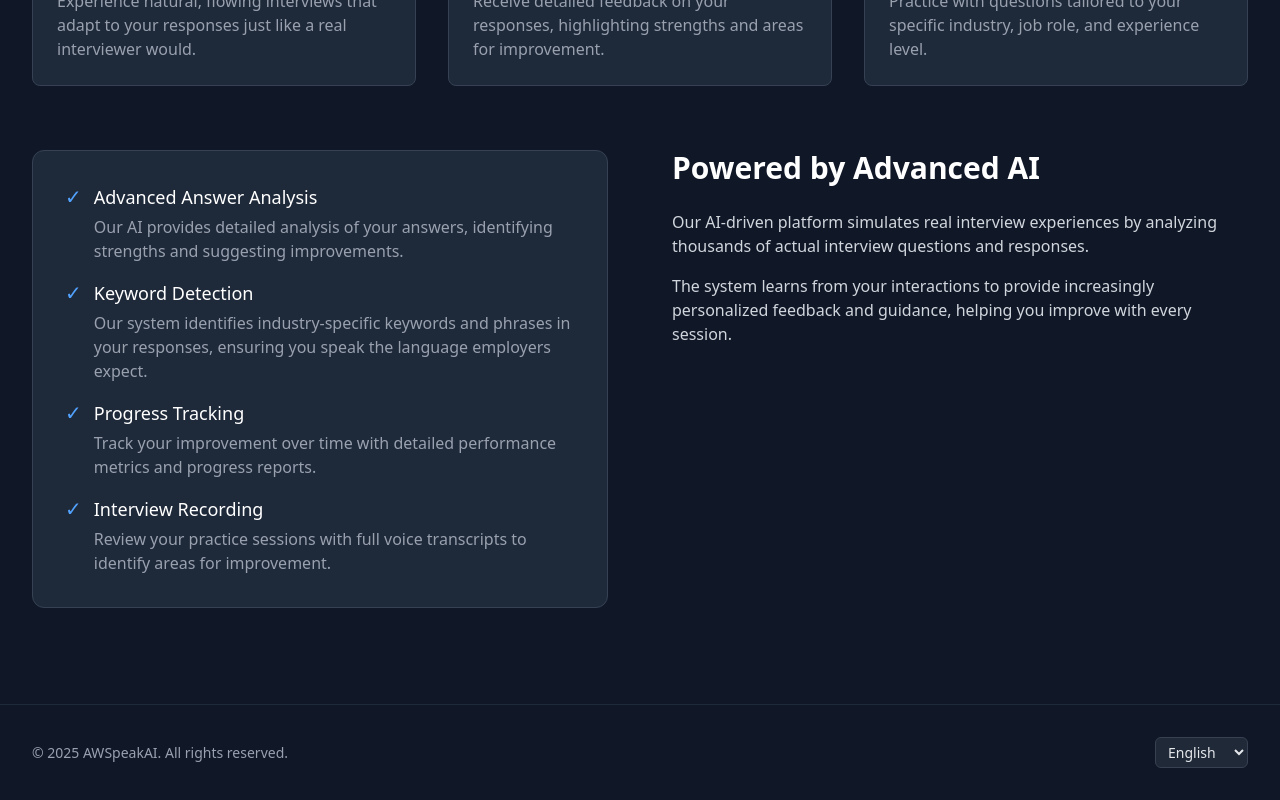
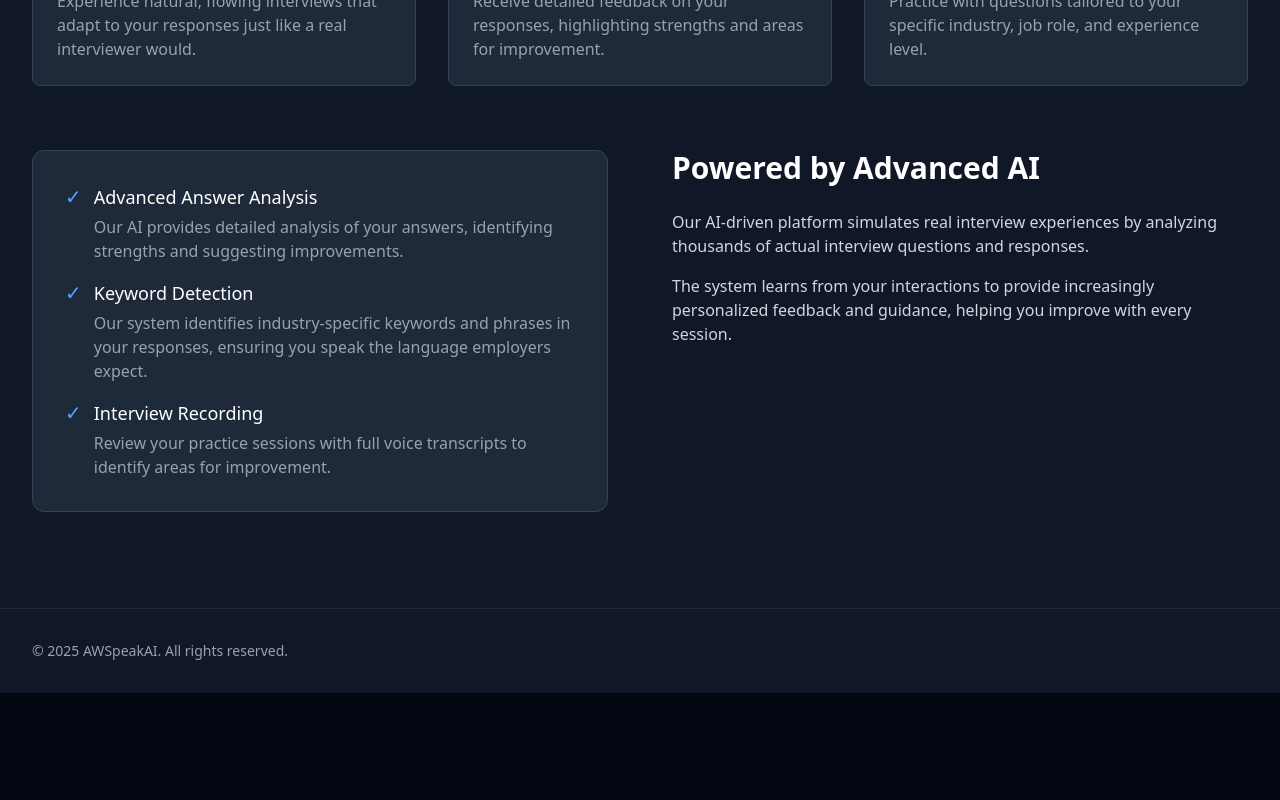
Before and after one commit to ethnvo/preptalkai, a Next.js app in the folder frontend/: page / in a window 1280 px wide. Shown: the part 1387-2187 px from the top of the page. After the commit the page ends 2080 px from the top, so only its background shows below. Built offline with nearby package versions, Linux system fonts and the light colour scheme.

Commit message:
little changes

```diff
--- a/frontend/src/app/page.tsx
+++ b/frontend/src/app/page.tsx
@@ -285,13 +285,13 @@ const Home: React.FC = () => {
                         <p className="text-gray-400 mt-1">Our system identifies industry-specific keywords and phrases in your responses, ensuring you speak the language employers expect.</p>
                       </div>
                     </div>
-                    <div className="flex items-start">
+                    {/* <div className="flex items-start">
                       <span className="text-blue-400 mr-3 text-xl">✓</span>
                       <div>
                         <h4 className="text-lg font-medium text-white">Progress Tracking</h4>
                         <p className="text-gray-400 mt-1">Track your improvement over time with detailed performance metrics and progress reports.</p>
                       </div>
-                    </div>
+                    </div> */}
                     <div className="flex items-start">
                       <span className="text-blue-400 mr-3 text-xl">✓</span>
                       <div>
@@ -322,14 +322,14 @@ const Home: React.FC = () => {
             <p className="text-sm text-gray-400">
               &copy; {new Date().getFullYear()} AWSpeakAI. All rights reserved.
             </p>
-            <div className="mt-4 md:mt-0">
+            {/* <div className="mt-4 md:mt-0">
               <select className="bg-gray-800 border border-gray-700 rounded-md text-gray-400 text-sm py-1 px-2">
                 <option value="en">English</option>
                 <option value="es">Español</option>
                 <option value="fr">Français</option>
                 <option value="de">Deutsch</option>
               </select>
-            </div>
+            </div> */}
           </div>
         </div>
       </footer>
```
Also changed, not shown: 1 other file (tests, documents, lock files or other folders).
